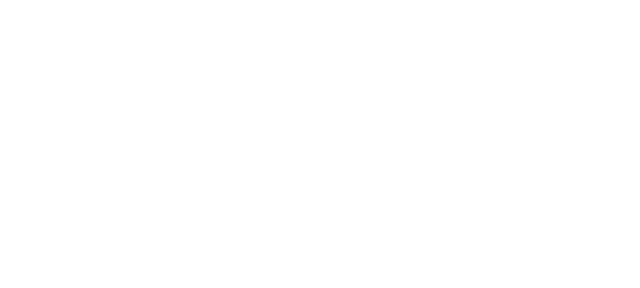
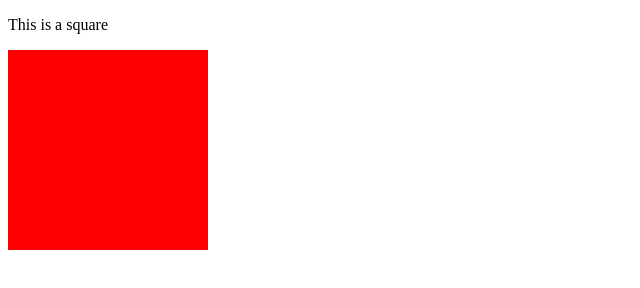
Before and after one commit to mnlambert/The-Interruptor, a plain HTML site: page index.html in a window 1280 px wide. Shown: the whole page, without its empty margins (0-640 px from the left). Drawn offline with Linux system fonts and the light colour scheme.

Commit message:
Shape Addition
A square was added in the color red.

```diff
--- a/index.html
+++ b/index.html
@@ -5,6 +5,7 @@
         <script src="script.js"></script>
     </head>
     <body>
-
+        <p>This is a square</p>
+        <div class="square"></div>
     </body>
 </html>
--- a/style.css
+++ b/style.css
@@ -0,0 +1,5 @@
+.square {
+    height: 200px;
+    width: 200px;
+    background-color: red;
+}
```
